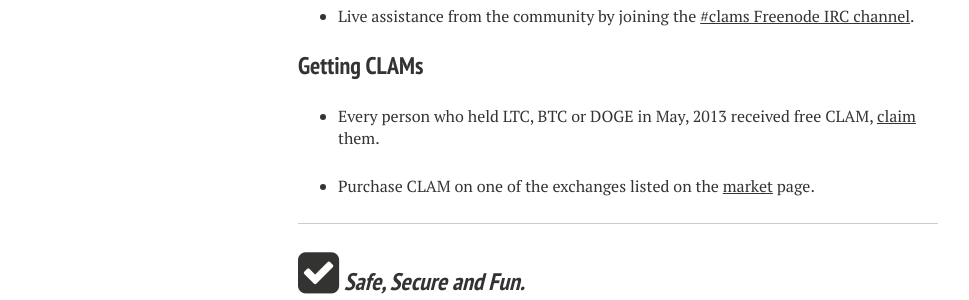
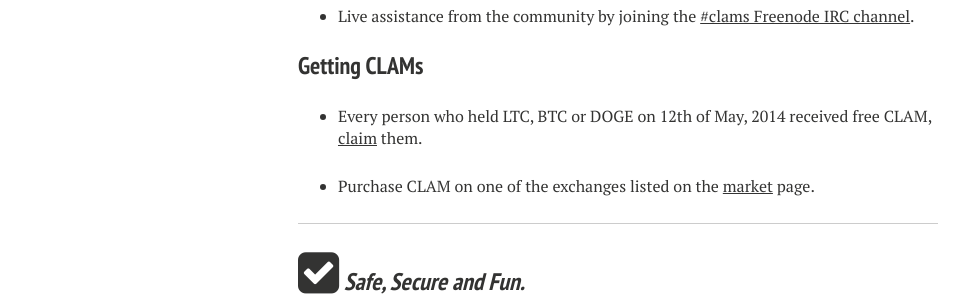
Before and after one commit to chilly2k/nochowderforyou.github.io, a Jekyll site: the page built from start/download/index.md, in a window 1280 px wide and 900 px high, scrolled down 839 px. Shown: the part 155-455 px from the top of the window, without its empty margins (22-991 px from the left). Built offline with Jekyll 4.4.1, drawn with Linux system fonts in a browser that asks for light colours; nearby versions of some CDN libraries.

Commit message:
Fix date - it's 2014, not 2013.

```diff
--- a/start/download/index.md
+++ b/start/download/index.md
@@ -23,7 +23,7 @@ CLAMS is free and open source software that has been deemed safe and secure by t
 
 ###Getting CLAMs
 
-* Every person who held LTC, BTC or DOGE in May, 2013 received free CLAM, [claim]({{ site.url }}/learn/distribution) them.
+* Every person who held LTC, BTC or DOGE on 12th of May, 2014 received free CLAM, [claim]({{ site.url }}/learn/distribution) them.
 
 * Purchase CLAM on one of the exchanges listed on the [market]({{ site.url }}/learn/market) page.
 
```
